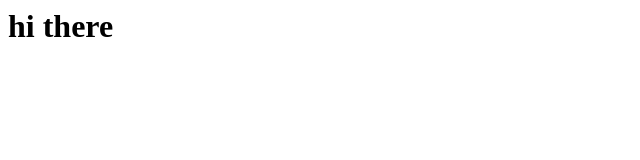
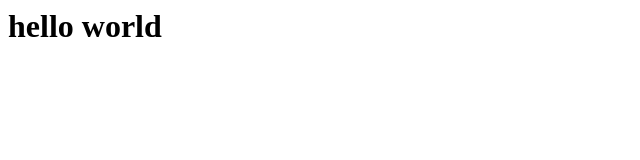
Before and after one commit to Animator69/qwerty, a plain HTML site: page index.html in a window 1280 px wide. Shown: the whole page, without its empty margins (0-640 px from the left). Drawn offline with Linux system fonts and the light colour scheme.

Commit message:
Update index.html

```diff
--- a/index.html
+++ b/index.html
@@ -1 +1 @@
-<html><head></head><body><h1>hi there</h1></body></html>
+<html><head></head><body><h1>hello world</h1></body></html>
```
